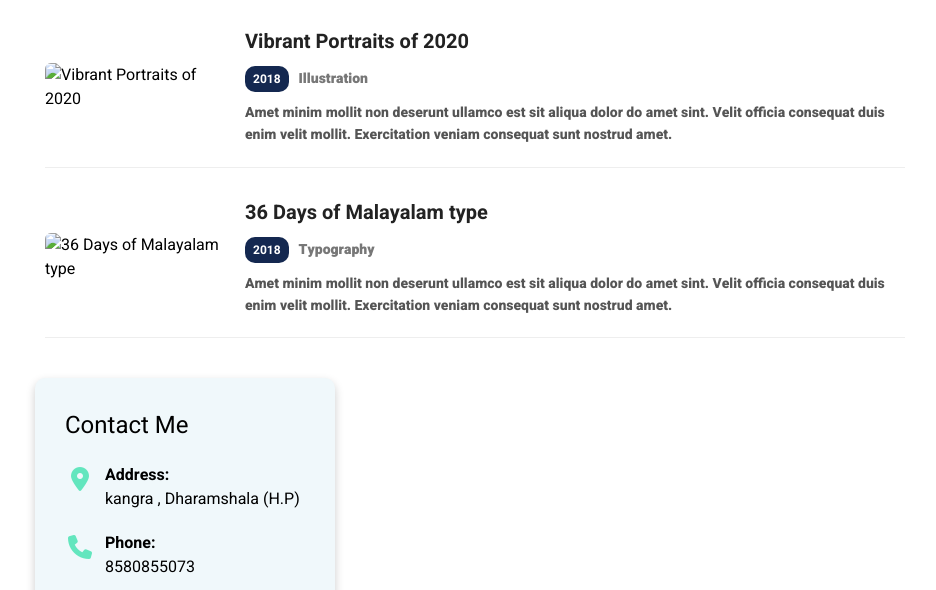
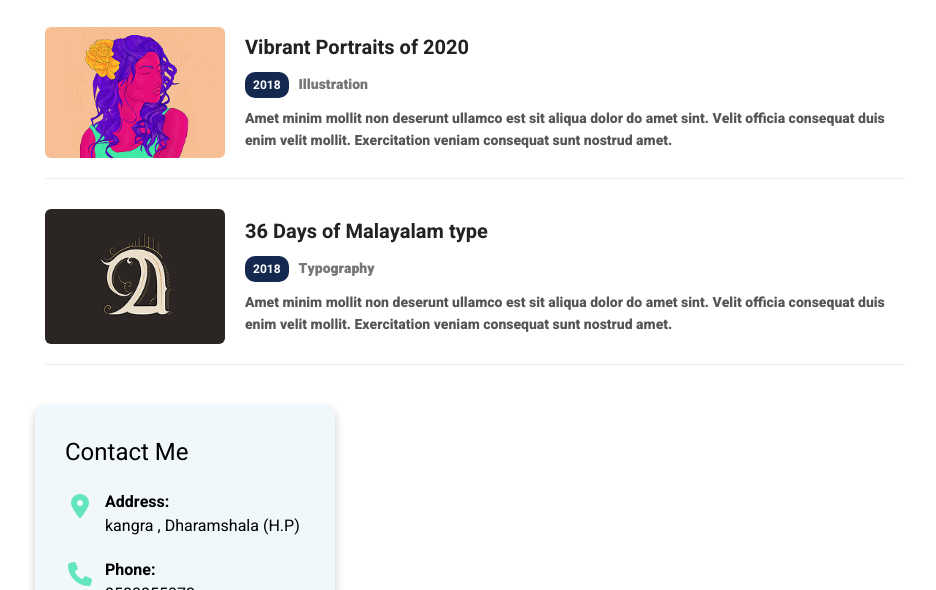
Before and after one commit to Sahil-Bhatt-01/My-Cv, a plain HTML site: page index.html in a window 1280 px wide. Shown: the part 1151-1741 px from the top of the page, without its empty margins (165-1101 px from the left). Drawn offline with Linux system fonts and the light colour scheme.

Commit message:
remnamed image filr

```diff
--- a/index.html
+++ b/index.html
@@ -102,7 +102,7 @@
     </div>
 
     <div class="work-card">
-      <img src="/image/Rectangle 32.png" alt="Vibrant Portraits of 2020">
+      <img src="/image/Rectangle-32.png" alt="Vibrant Portraits of 2020">
       <div class="work-content">
         <h3>Vibrant Portraits of 2020</h3>
         <div class="work-meta">
@@ -117,7 +117,7 @@
     </div>
 
     <div class="work-card">
-      <img src="/image/Rectangle 34.png" alt="36 Days of Malayalam type">
+      <img src="/image/Rectangle-34.png" alt="36 Days of Malayalam type">
       <div class="work-content">
         <h3>36 Days of Malayalam type</h3>
         <div class="work-meta">
--- a/style.css
+++ b/style.css
@@ -337,7 +337,7 @@ body {
 
 .work-card img {
   width: 180px;
-  height: auto
+  height: auto;
   object-fit: cover;
   border-radius: 6px;
   flex-shrink: 0;
```
